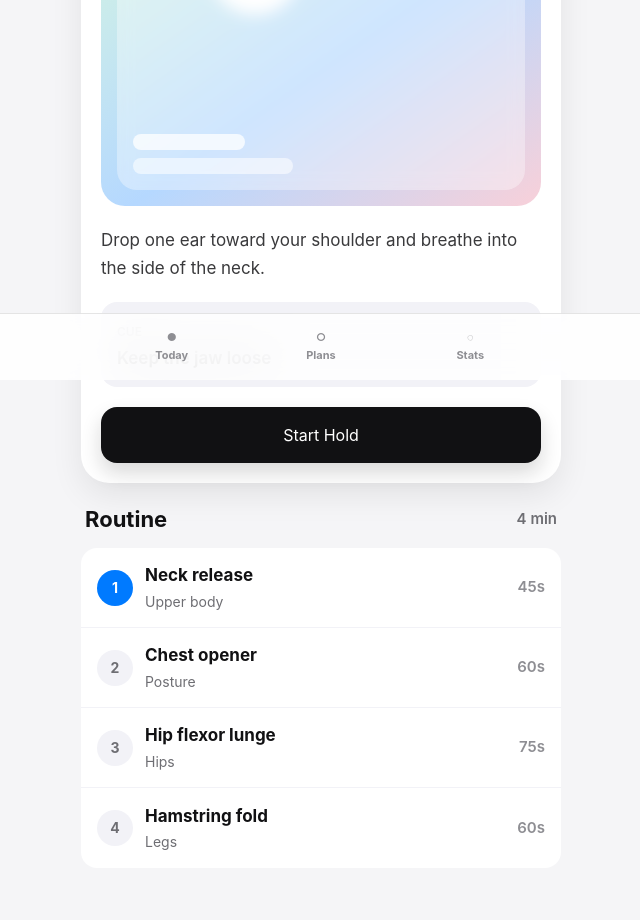
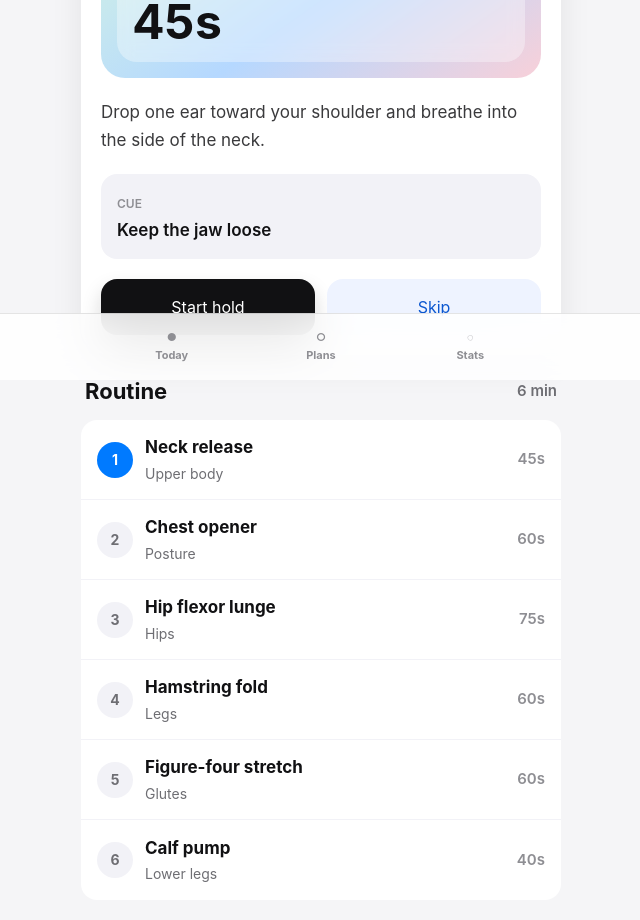
Before and after one commit to AislinnNaoimh/stretches-app, a Next.js app: page / in a window 1280 px wide. Shown: the part 420-1340 px from the top of the page, without its empty margins (319-959 px from the left). Built offline with nearby package versions, Linux system fonts and the light colour scheme.

Commit message:
updated installs

```diff
--- a/package.json
+++ b/package.json
@@ -9,7 +9,7 @@
     "lint": "eslint ."
   },
   "dependencies": {
-    "next": "latest",
+    "next": "^16.2.11",
     "react": "latest",
     "react-dom": "latest"
   },
@@ -19,7 +19,7 @@
     "@types/react": "latest",
     "@types/react-dom": "latest",
     "eslint": "latest",
-    "eslint-config-next": "latest",
+    "eslint-config-next": "^16.2.11",
     "tailwindcss": "latest",
     "typescript": "latest"
   }
--- a/src/app/page.tsx
+++ b/src/app/page.tsx
@@ -1,6 +1,8 @@
 "use client";
 
-import { useMemo, useState } from "react";
+import { useEffect, useMemo, useState } from "react";
+
+type Pace = "calm" | "steady" | "deep";
 
 type Stretch = {
   name: string;
@@ -8,6 +10,7 @@ type Stretch = {
   duration: number;
   note: string;
   cue: string;
+  focus: string;
 };
 
 const stretches: Stretch[] = [
@@ -16,41 +19,129 @@ const stretches: Stretch[] = [
     area: "Upper body",
     duration: 45,
     note: "Drop one ear toward your shoulder and breathe into the side of the neck.",
-    cue: "Keep the jaw loose"
+    cue: "Keep the jaw loose",
+    focus: "Tension"
   },
   {
     name: "Chest opener",
     area: "Posture",
     duration: 60,
     note: "Interlace fingers behind your back, lift the chest, and keep the ribs soft.",
-    cue: "Breathe into the ribs"
+    cue: "Breathe into the ribs",
+    focus: "Breath"
   },
   {
     name: "Hip flexor lunge",
     area: "Hips",
     duration: 75,
     note: "Tuck the pelvis gently and shift forward until the front of the hip opens.",
-    cue: "Glute on, ribs down"
+    cue: "Glute on, ribs down",
+    focus: "Mobility"
   },
   {
     name: "Hamstring fold",
     area: "Legs",
     duration: 60,
     note: "Hinge from the hips with a long spine and keep a small bend in the knee.",
-    cue: "Reach through the heel"
+    cue: "Reach through the heel",
+    focus: "Length"
+  },
+  {
+    name: "Figure-four stretch",
+    area: "Glutes",
+    duration: 60,
+    note: "Cross the ankle over the opposite knee and sit back to open the outer hip.",
+    cue: "Keep the chest lifted",
+    focus: "Release"
+  },
+  {
+    name: "Calf pump",
+    area: "Lower legs",
+    duration: 40,
+    note: "Press the heel down and gently bend the knee to wake up the calf and ankle.",
+    cue: "Drive the heel into the floor",
+    focus: "Stability"
   }
 ];
 
+const paceMultiplier: Record<Pace, number> = {
+  calm: 0.85,
+  steady: 1,
+  deep: 1.2
+};
+
 export default function Home() {
   const [activeIndex, setActiveIndex] = useState(0);
-  const [pace, setPace] = useState<"calm" | "steady" | "deep">("steady");
+  const [pace, setPace] = useState<Pace>("steady");
+  const [isRunning, setIsRunning] = useState(false);
+  const [secondsLeft, setSecondsLeft] = useState(stretches[0].duration);
+  const [completed, setCompleted] = useState<number[]>([]);
+
   const activeStretch = stretches[activeIndex];
-
+  const adjustedDuration = Math.round(activeStretch.duration * paceMultiplier[pace]);
   const routineLength = useMemo(
     () => stretches.reduce((total, stretch) => total + stretch.duration, 0),
     []
   );
   const progress = ((activeIndex + 1) / stretches.length) * 100;
+  const sessionComplete = completed.length >= stretches.length;
+
+  useEffect(() => {
+    setSecondsLeft(adjustedDuration);
+    if (isRunning) {
+      setIsRunning(false);
+    }
+  }, [activeIndex, pace]);
+
+  useEffect(() => {
+    if (!isRunning) return;
+
+    const timer = window.setInterval(() => {
+      setSecondsLeft((current) => {
+        if (current <= 1) {
+          setCompleted((existing) =>
+            existing.includes(activeIndex) ? existing : [...existing, activeIndex]
+          );
+
+          if (activeIndex === stretches.length - 1) {
+            setIsRunning(false);
+            return 0;
+          }
+
+          setActiveIndex((nextIndex) => nextIndex + 1);
+          return 0;
+        }
+
+        return current - 1;
+      });
+    }, 1000);
+
+    return () => window.clearInterval(timer);
+  }, [activeIndex, isRunning]);
+
+  const handleStretchChange = (nextIndex: number) => {
+    setActiveIndex(nextIndex);
+    setIsRunning(false);
+    setSecondsLeft(Math.round(stretches[nextIndex].duration * paceMultiplier[pace]));
+  };
+
+  const handleNext = () => {
+    if (activeIndex === stretches.length - 1) {
+      setActiveIndex(0);
+      setSecondsLeft(Math.round(stretches[0].duration * paceMultiplier[pace]));
+      setIsRunning(false);
+      return;
+    }
+
+    handleStretchChange(activeIndex + 1);
+  };
+
+  const handleReset = () => {
+    setActiveIndex(0);
+    setCompleted([]);
+    setIsRunning(false);
+    setSecondsLeft(Math.round(stretches[0].duration * paceMultiplier[pace]));
+  };
 
   return (
     <main className="min-h-screen bg-[#f5f5f7] text-[#111113]">
@@ -60,9 +151,10 @@ export default function Home() {
             <button
               aria-label="Previous stretch"
               className="grid h-10 w-10 place-items-center rounded-full bg-white text-2xl font-medium shadow-[0_1px_2px_rgba(0,0,0,0.08)]"
-              onClick={() =>
-                setActiveIndex((current) => (current === 0 ? stretches.length - 1 : current - 1))
-              }
+              onClick={() => {
+                const previousIndex = activeIndex === 0 ? stretches.length - 1 : activeIndex - 1;
+                handleStretchChange(previousIndex);
+              }}
               type="button"
             >
               ‹
@@ -74,18 +166,17 @@ export default function Home() {
             <button
               aria-label="Next stretch"
               className="grid h-10 w-10 place-items-center rounded-full bg-[#007aff] text-2xl font-medium text-white shadow-[0_6px_14px_rgba(0,122,255,0.28)]"
-              onClick={() =>
-                setActiveIndex((current) => (current === stretches.length - 1 ? 0 : current + 1))
-              }
+              onClick={handleNext}
               type="button"
             >
               ›
             </button>
           </div>
+
           <div className="mt-4 h-2 overflow-hidden rounded-full bg-[#e5e5ea]">
             <div
               className="h-full rounded-full bg-[#34c759] transition-all duration-300"
-              style={{ width: `${progress}%` }}
+              style={{ width: `${Math.min(progress, 100)}%` }}
             />
           </div>
         </header>
@@ -114,17 +205,25 @@ export default function Home() {
               </h2>
             </div>
             <div className="grid h-16 w-16 shrink-0 place-items-center rounded-2xl bg-[#f2f2f7] text-center">
-              <span className="text-2xl font-bold">{activeStretch.duration}</span>
+              <span className="text-2xl font-bold">{Math.max(1, adjustedDuration)}</span>
               <span className="-mt-3 text-[11px] font-semibold text-[#6e6e73]">sec</span>
             </div>
           </div>
 
-          <div className="mt-6 aspect-[4/3] rounded-[24px] bg-[radial-gradient(circle_at_35%_28%,#ffffff_0,#ffffff_12%,transparent_13%),linear-gradient(145deg,#d7f7df,#b5d8ff_55%,#f8d0d9)] p-4">
-            <div className="flex h-full flex-col justify-between rounded-[20px] bg-white/35 p-4 backdrop-blur-sm">
+          <div className="mt-6 rounded-[24px] bg-[radial-gradient(circle_at_35%_28%,#ffffff_0,#ffffff_12%,transparent_13%),linear-gradient(145deg,#d7f7df,#b5d8ff_55%,#f8d0d9)] p-4">
+            <div className="flex h-full min-h-[170px] flex-col justify-between rounded-[20px] bg-white/35 p-4 backdrop-blur-sm">
+              <div className="flex items-center justify-between">
                 <div className="h-12 w-12 rounded-full bg-white/70 shadow-inner" />
+                <div className="rounded-full bg-white/70 px-3 py-1 text-[11px] font-bold uppercase tracking-[0.18em] text-[#111113]">
+                  {activeStretch.focus}
+                </div>
+              </div>
+
               <div className="space-y-2">
-                <div className="h-4 w-28 rounded-full bg-white/75" />
-                <div className="h-4 w-40 rounded-full bg-white/55" />
+                <div className="text-[12px] font-semibold uppercase tracking-[0.18em] text-[#6e6e73]">
+                  Timer
+                </div>
+                <div className="text-5xl font-bold tabular-nums text-[#111113]">{secondsLeft}s</div>
               </div>
             </div>
           </div>
@@ -136,15 +235,22 @@ export default function Home() {
             <p className="mt-1 text-[17px] font-semibold">{activeStretch.cue}</p>
           </div>
 
+          <div className="mt-5 grid grid-cols-2 gap-3">
             <button
-            className="mt-5 h-14 w-full rounded-2xl bg-[#111113] text-[17px] font-semibold text-white shadow-[0_10px_20px_rgba(17,17,19,0.16)]"
-            onClick={() =>
-              setActiveIndex((current) => (current === stretches.length - 1 ? 0 : current + 1))
-            }
+              className="h-14 rounded-2xl bg-[#111113] text-[17px] font-semibold text-white shadow-[0_10px_20px_rgba(17,17,19,0.16)]"
+              onClick={() => setIsRunning((current) => !current)}
               type="button"
             >
-            Start Hold
+              {isRunning ? "Pause" : "Start hold"}
             </button>
+            <button
+              className="h-14 rounded-2xl bg-[#eef3ff] text-[17px] font-semibold text-[#0b57d0]"
+              onClick={handleNext}
+              type="button"
+            >
+              Skip
+            </button>
+          </div>
         </section>
 
         <section className="mt-5">
@@ -154,30 +260,55 @@ export default function Home() {
               {Math.round(routineLength / 60)} min
             </span>
           </div>
+
           <div className="mt-3 overflow-hidden rounded-2xl bg-white">
-            {stretches.map((stretch, index) => (
+            {stretches.map((stretch, index) => {
+              const done = completed.includes(index);
+
+              return (
                 <button
                   className="flex min-h-20 w-full items-center gap-3 border-b border-[#f2f2f7] px-4 py-3 text-left last:border-b-0"
                   key={stretch.name}
-                onClick={() => setActiveIndex(index)}
+                  onClick={() => handleStretchChange(index)}
                   type="button"
                 >
                   <span
                     className={`grid h-9 w-9 shrink-0 place-items-center rounded-full text-sm font-bold ${
-                    index === activeIndex ? "bg-[#007aff] text-white" : "bg-[#f2f2f7] text-[#6e6e73]"
+                      index === activeIndex
+                        ? "bg-[#007aff] text-white"
+                        : done
+                          ? "bg-[#dff6e8] text-[#1f8f57]"
+                          : "bg-[#f2f2f7] text-[#6e6e73]"
                     }`}
                   >
-                  {index + 1}
+                    {done ? "✓" : index + 1}
                   </span>
                   <span className="min-w-0 flex-1">
                     <strong className="block truncate text-[17px]">{stretch.name}</strong>
                     <span className="mt-0.5 block text-[14px] text-[#6e6e73]">{stretch.area}</span>
                   </span>
-                <span className="text-[15px] font-semibold text-[#8e8e93]">{stretch.duration}s</span>
+                  <span className="text-[15px] font-semibold text-[#8e8e93]">
+                    {Math.round(stretch.duration * paceMultiplier[pace])}s
+                  </span>
                 </button>
-            ))}
+              );
+            })}
           </div>
         </section>
+
+        {sessionComplete ? (
+          <div className="mt-5 rounded-[24px] bg-[#eafaf2] p-4 text-[#166c42] shadow-sm">
+            <div className="text-[12px] font-bold uppercase tracking-[0.18em]">Session complete</div>
+            <div className="mt-2 text-[22px] font-bold">Nice work — you finished your routine.</div>
+            <button
+              className="mt-4 h-12 rounded-xl bg-[#166c42] px-4 text-[15px] font-semibold text-white"
+              onClick={handleReset}
+              type="button"
+            >
+              Reset routine
+            </button>
+          </div>
+        ) : null}
 
         <nav className="fixed inset-x-0 bottom-0 z-20 border-t border-black/10 bg-white/85 px-6 pb-[calc(10px+env(safe-area-inset-bottom))] pt-2 backdrop-blur-xl">
           <div className="mx-auto grid max-w-md grid-cols-3">
```
Also changed, not shown: 1 other file (tests, documents, lock files or other folders). Lines whose indentation alone changed are shown as unchanged.
